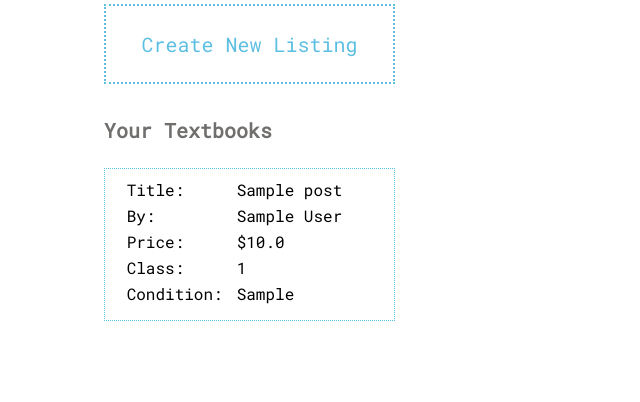
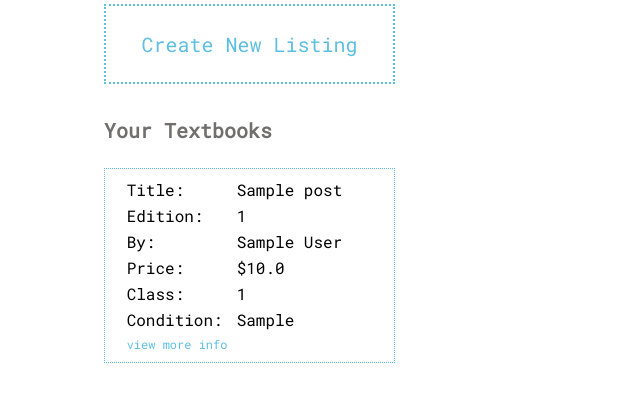
Before and after one commit to sabsterette/texchange, a Flask app: page /home in a window 1280 px wide. Shown: the part 121-523 px from the top of the page, without its empty margins (0-640 px from the left). Run offline with Flask 2, Linux system fonts and the light colour scheme; a user stored in the database is signed in; tables that the repository leaves empty hold one stand-in row (values such as "Sample post").

Commit message:
Update home.html

```diff
--- a/flaskblog/templates/home.html
+++ b/flaskblog/templates/home.html
@@ -16,15 +16,15 @@
             <li><a class="home" href="/home"><img src="{{ url_for('static', filename='assets/images/stack.svg') }}"
                         alt="Texchange Logo" class="texchangeLogo"></a>
             </li>
-            <li><a class="home" href="/search"><img
-                        src="{{ url_for('static', filename='assets/images/search.svg')}}" alt="search page"
-                        class="searchPage"></a>
+            <li><a class="home" href="/search"><img src="{{ url_for('static', filename='assets/images/search.svg')}}"
+                        alt="search page" class="searchPage"></a>
             </li>
             <div class="dropdown" style="float:right">
                 <img src="{{ url_for('static', filename='assets/images/settings-black.svg')}}" alt="settings"
                     class="dropbtn">
                 <div class="dropdown-content">
-                    <a href="/profile"><img src="{{ url_for('static', filename='assets/images/avatar.svg')  }}"
+                    <a href="{{ url_for('profile', userprofile=current_user.username )}}"><img
+                            src="{{ url_for('static', filename='assets/images/avatar.svg')  }}"
                             class="profileDrop">Profile</a>
                     <!-- <a *ngIf="auth.isLoggedIn()" (click)="auth.logout()"><img src="assets/images/turn-off.svg" class="signOutDrop">Logout</a> -->
                     <a href="/home"><img src="{{ url_for('static', filename='assets/images/information.svg') }}"
@@ -50,6 +50,7 @@
 
     <div class="createNew" href="/create"> <span><a href="/create">Create New Listing</a></span> </div>
     <h3>Your Textbooks</h3>
+    <div class="textbooks">
         {% for post in posts %}
         <div class="textbook-1">
             <div class="title">
@@ -57,6 +58,16 @@
             </div>
             <div class="title-name">
                 {{ post.title }}
+            </div>
+            <div class="edition">
+                Edition:
+            </div>
+            <div class="edition-name">
+                {% if post.edition %}
+                {{ post.edition }}
+                {% else %}
+                -
+                {% endif %}
             </div>
             <div class="author">
                 By:
@@ -81,9 +92,13 @@
             </div>
             <div class="condition-name">
                 {{ post.quality }}
-        </div>
+            </div class="click-me">
+            <a href="{{ url_for('items', post_id=post.id) }}" class="click-me" target="_blank">
+                view more info</a>
         </div>
         {% endfor %}
+    </div>
+
 </body>
 
 </html>
```
Lines whose indentation alone changed are shown as unchanged.
